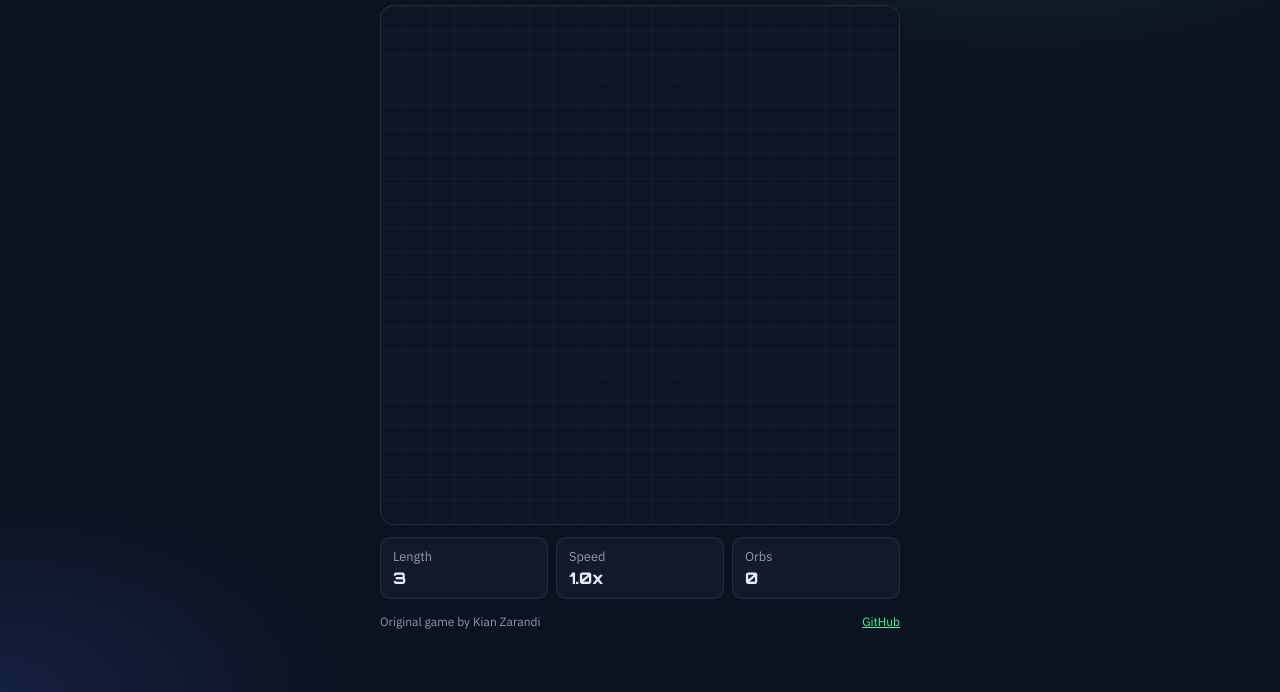
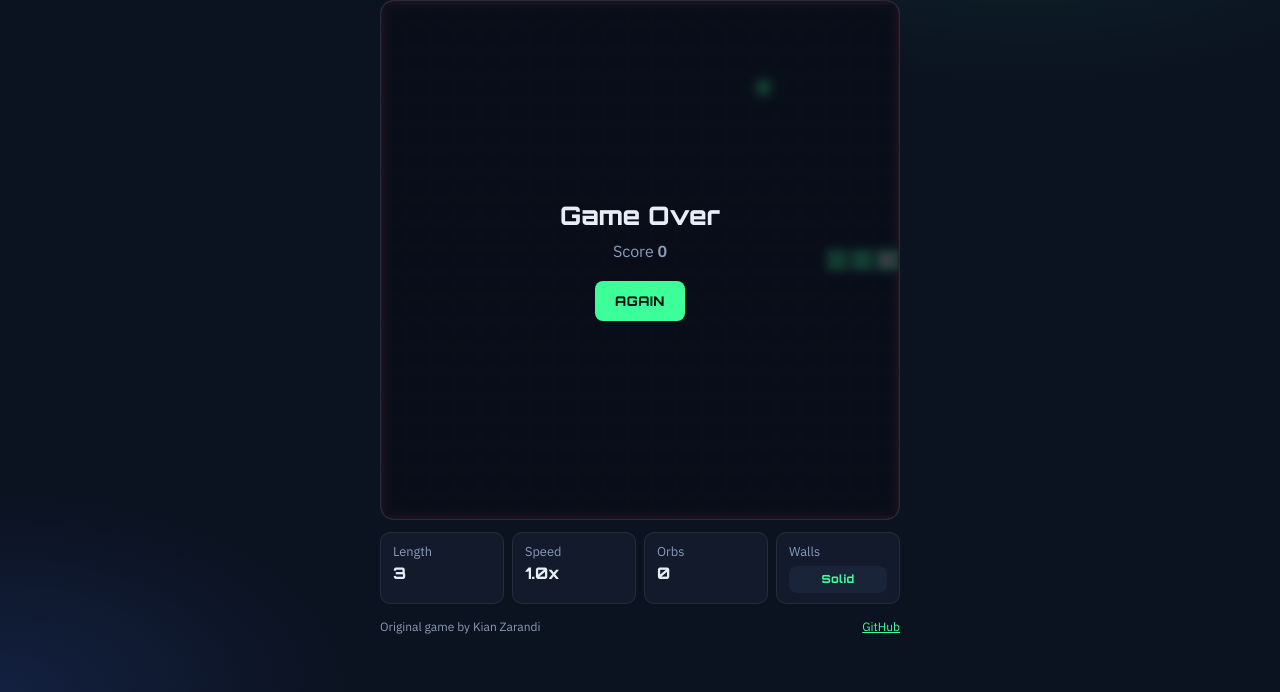
Before and after one commit to kianPk/neon-serpent, a plain HTML site: page PLAY.html in a window 1280 px wide. Both pictures are taken after a click on the button "PLAY". Shown: the part 108-800 px from the top of the page. Drawn offline with Linux system fonts and the light colour scheme.

Commit message:
feat: tiered speed, high score, wrap/solid walls, docs sync

```diff
--- a/PLAY.html
+++ b/PLAY.html
@@ -59,6 +59,10 @@
       border-radius: 8px; transition: transform 0.15s;
     }
     button:hover { transform: translateY(-2px); }
+    button.ghost {
+      background: transparent; color: var(--ink); border: 1px solid rgba(255,255,255,0.2);
+      margin-left: 0.5rem;
+    }
     .hud {
       display: flex; gap: 0.5rem; margin-top: 0.75rem; flex-wrap: wrap; animation: rise 0.6s 0.1s ease both;
     }
@@ -67,6 +71,10 @@
       border-radius: 10px; padding: 0.65rem 0.75rem; font-size: 0.8rem; color: var(--muted);
     }
     .chip b { display: block; color: var(--ink); font-family: var(--font-display); font-size: 1rem; margin-top: 0.15rem; }
+    .chip button.toggle {
+      display: block; width: 100%; margin-top: 0.35rem; padding: 0.4rem; font-size: 0.7rem;
+      background: #1a2438; color: var(--accent);
+    }
     .pad {
       display: none; grid-template-columns: 64px 64px 64px; grid-template-rows: 64px 64px 64px;
       gap: 0.4rem; justify-content: center; margin-top: 0.9rem;
@@ -98,7 +106,7 @@
       <div class="overlay" id="start">
         <div>
           <h2>Ready?</h2>
-          <p>Arrow keys / WASD / swipe.<br/>Eat orbs. Don't hit yourself. Speed climbs with score.</p>
+          <p>Arrow keys / WASD / swipe.<br/>Eat orbs. Speed rises every 5 food.<br/>Toggle wrap vs solid walls below.</p>
           <button id="btnStart">PLAY</button>
         </div>
       </div>
@@ -114,6 +122,9 @@
       <div class="chip">Length <b id="len">3</b></div>
       <div class="chip">Speed <b id="spd">1x</b></div>
       <div class="chip">Orbs <b id="orbs">0</b></div>
+      <div class="chip">Walls
+        <button class="toggle" id="wallToggle" type="button">Solid</button>
+      </div>
     </div>
     <div class="pad">
       <button class="u" data-d="0,-1">▲</button>
@@ -128,17 +139,25 @@
   </div>
   <script>
     const COLS = 21, ROWS = 21, CELL = 20;
+    const BASE_MS = 130, MIN_MS = 50, SPEED_EVERY = 5, SPEED_STEP = 12;
     const canvas = document.getElementById("c");
     const ctx = canvas.getContext("2d");
     const BEST_KEY = "neon-serpent-best";
+    const WRAP_KEY = "neon-serpent-wrap";
 
-    let snake, dir, nextDir, food, score, orbs, tickMs, acc, last, running, dead;
+    let snake, dir, nextDir, food, score, orbs, tickMs, acc, last, running, dead, wrapWalls;
     const $ = (id) => document.getElementById(id);
+
+    wrapWalls = localStorage.getItem(WRAP_KEY) === "1";
+
+    function syncWallBtn() {
+      $("wallToggle").textContent = wrapWalls ? "Wrap" : "Solid";
+    }
 
     function reset() {
       snake = [{ x: 10, y: 10 }, { x: 9, y: 10 }, { x: 8, y: 10 }];
       dir = { x: 1, y: 0 }; nextDir = { ...dir };
-      score = 0; orbs = 0; tickMs = 130; acc = 0; dead = false; running = true;
+      score = 0; orbs = 0; tickMs = BASE_MS; acc = 0; dead = false; running = true;
       placeFood(); updateHud();
       $("start").classList.add("hidden");
       $("over").classList.add("hidden");
@@ -153,9 +172,10 @@
     function updateHud() {
       $("score").textContent = score;
       $("best").textContent = localStorage.getItem(BEST_KEY) || 0;
-      $("len").textContent = snake.length;
-      $("orbs").textContent = orbs;
-      $("spd").textContent = (130 / tickMs).toFixed(1) + "x";
+      $("len").textContent = snake ? snake.length : 3;
+      $("orbs").textContent = orbs || 0;
+      $("spd").textContent = (BASE_MS / tickMs).toFixed(1) + "x";
+      syncWallBtn();
     }
 
     function setDir(x, y) {
@@ -165,35 +185,52 @@
 
     function step() {
       dir = nextDir;
-      const head = { x: snake[0].x + dir.x, y: snake[0].y + dir.y };
-      if (head.x < 0 || head.y < 0 || head.x >= COLS || head.y >= ROWS ||
-          snake.some((s) => s.x === head.x && s.y === head.y)) {
-        dead = true; running = false;
-        const best = Number(localStorage.getItem(BEST_KEY) || 0);
-        if (score > best) localStorage.setItem(BEST_KEY, String(score));
-        $("final").textContent = score;
-        $("over").classList.remove("hidden");
-        updateHud();
-        return;
+      let head = { x: snake[0].x + dir.x, y: snake[0].y + dir.y };
+
+      if (wrapWalls) {
+        head.x = (head.x + COLS) % COLS;
+        head.y = (head.y + ROWS) % ROWS;
+      } else if (head.x < 0 || head.y < 0 || head.x >= COLS || head.y >= ROWS) {
+        return die();
       }
+
+      if (snake.some((s) => s.x === head.x && s.y === head.y)) return die();
+
       snake.unshift(head);
       if (head.x === food.x && head.y === food.y) {
         score += 10 + Math.floor(orbs / 3) * 2;
         orbs++;
-        tickMs = Math.max(55, 130 - orbs * 3);
+        // Speed increases every N food
+        const tiers = Math.floor(orbs / SPEED_EVERY);
+        tickMs = Math.max(MIN_MS, BASE_MS - tiers * SPEED_STEP);
         placeFood();
       } else snake.pop();
+      updateHud();
+    }
+
+    function die() {
+      dead = true; running = false;
+      const best = Number(localStorage.getItem(BEST_KEY) || 0);
+      if (score > best) localStorage.setItem(BEST_KEY, String(score));
+      $("final").textContent = score;
+      $("over").classList.remove("hidden");
       updateHud();
     }
 
     function draw(t) {
       ctx.fillStyle = "#0e1626";
       ctx.fillRect(0, 0, canvas.width, canvas.height);
+      // Wall mode indicator border
+      ctx.strokeStyle = wrapWalls ? "rgba(61,255,154,0.35)" : "rgba(255,93,108,0.45)";
+      ctx.lineWidth = 3;
+      ctx.strokeRect(1.5, 1.5, canvas.width - 3, canvas.height - 3);
       ctx.strokeStyle = "rgba(255,255,255,0.03)";
+      ctx.lineWidth = 1;
       for (let i = 0; i <= COLS; i++) {
         ctx.beginPath(); ctx.moveTo(i * CELL, 0); ctx.lineTo(i * CELL, canvas.height); ctx.stroke();
         ctx.beginPath(); ctx.moveTo(0, i * CELL); ctx.lineTo(canvas.width, i * CELL); ctx.stroke();
       }
+      if (!food) return;
       food.pulse += 0.08;
       const glow = 6 + Math.sin(food.pulse) * 3;
       ctx.shadowColor = "#3dff9a"; ctx.shadowBlur = glow;
@@ -202,6 +239,7 @@
       ctx.arc(food.x * CELL + CELL / 2, food.y * CELL + CELL / 2, CELL * 0.28, 0, Math.PI * 2);
       ctx.fill();
       ctx.shadowBlur = 0;
+      if (!snake) return;
       snake.forEach((s, i) => {
         const a = 1 - i / (snake.length + 8);
         ctx.fillStyle = `rgba(61,255,154,${0.35 + a * 0.65})`;
@@ -250,9 +288,16 @@
       });
     });
 
+    $("wallToggle").onclick = () => {
+      wrapWalls = !wrapWalls;
+      localStorage.setItem(WRAP_KEY, wrapWalls ? "1" : "0");
+      syncWallBtn();
+    };
+
     $("btnStart").onclick = reset;
     $("btnAgain").onclick = reset;
     $("best").textContent = localStorage.getItem(BEST_KEY) || 0;
+    syncWallBtn();
     requestAnimationFrame(loop);
   </script>
 </body>
```
Also changed, not shown: docs/index.html (+62 -17 lines), 4 other files.
